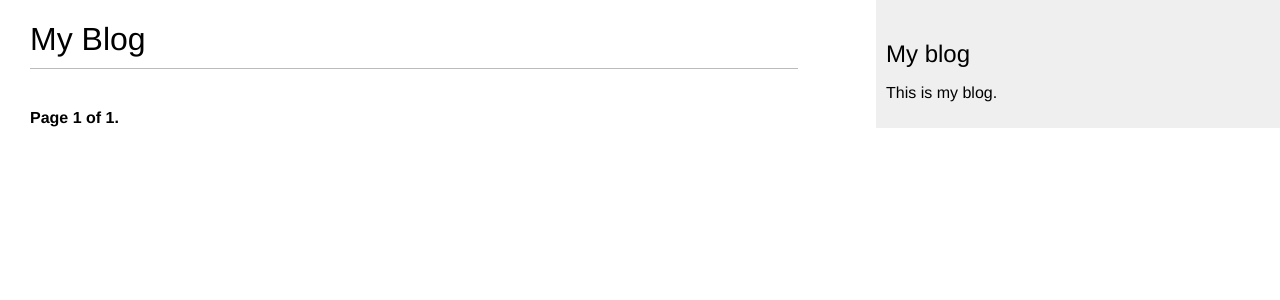
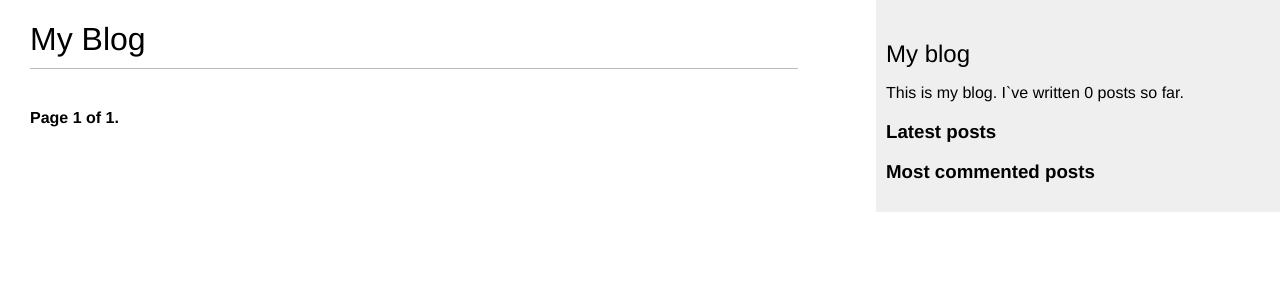
Before and after one commit to VolodimirKoval/my_blog, a Django app: page / in a window 1280 px wide. Shown: the top 300 px of the page. Run offline with Django 5.2, Linux system fonts and the light colour scheme; data that the repository does not hold is empty.

Commit message:
add to right side panel most commented posts and latest posts

```diff
--- /dev/null
+++ b/blog/templatetags/blog_tags.py
@@ -0,0 +1,23 @@
+from django import template
+from django.db.models import Count
+
+from blog.models import Post
+
+
+register = template.Library()
+
+
+@register.simple_tag(name='posts_amount')
+def total_posts():
+    return Post.published.count()
+
+
+@register.inclusion_tag('blog/post/latest_posts.html')
+def show_latest_posts(count=5):
+    latest_posts = Post.published.order_by('-publish')[:count]
+    return {'latest_posts': latest_posts}
+
+
+@register.simple_tag(name='most_commented_posts')
+def get_most_commented_posts(count=5):
+    return Post.published.annotate(total_comments=Count('comments')).exclude(total_comments=0).order_by('-total_comments')[:count]
--- a/templates/base.html
+++ b/templates/base.html
@@ -1,4 +1,5 @@
 {% load static %}
+{% load blog_tags %}
 <!DOCTYPE html>
 <html lang="en">
 <head>
@@ -12,7 +13,21 @@
 </div>
 <div id="sidebar">
     <h2>My blog</h2>
-    <p>This is my blog.</p>
+    <p>
+        This is my blog.
+        I`ve written {% posts_amount %} posts so far.
+    </p>
+    <h3>Latest posts</h3>
+    {% show_latest_posts 3 %}
+    <h3>Most commented posts</h3>
+    {% most_commented_posts as most_commented %}
+    <ul>
+        {% for post in most_commented %}
+            <li>
+                <a href="{{ post.get_absolute_url }}">{{ post.title }} ({{ post.comments.count }} comments)</a>
+            </li>
+        {% endfor %}
+    </ul>
 </div>
 </body>
 </html>
--- /dev/null
+++ b/templates/blog/post/latest_posts.html
@@ -0,0 +1,9 @@
+{% load blog_tags %}
+
+<ul>
+    {% for post in latest_posts %}
+            <li>
+                <a href="{{ post.get_absolute_url }}">{{ post.title }}</a>
+            </li>
+    {% endfor %}
+</ul>
```
Also changed, not shown: blog/templatetags/__init__.py (added).
